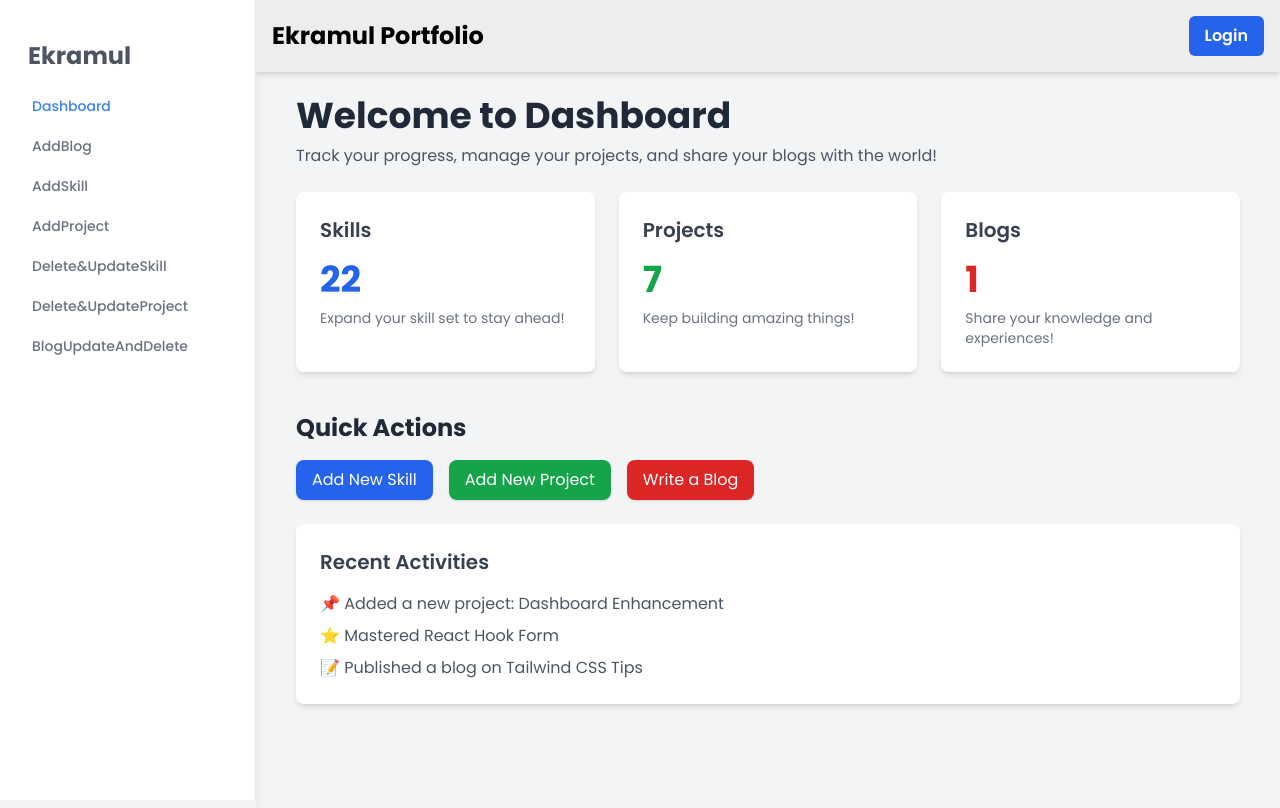
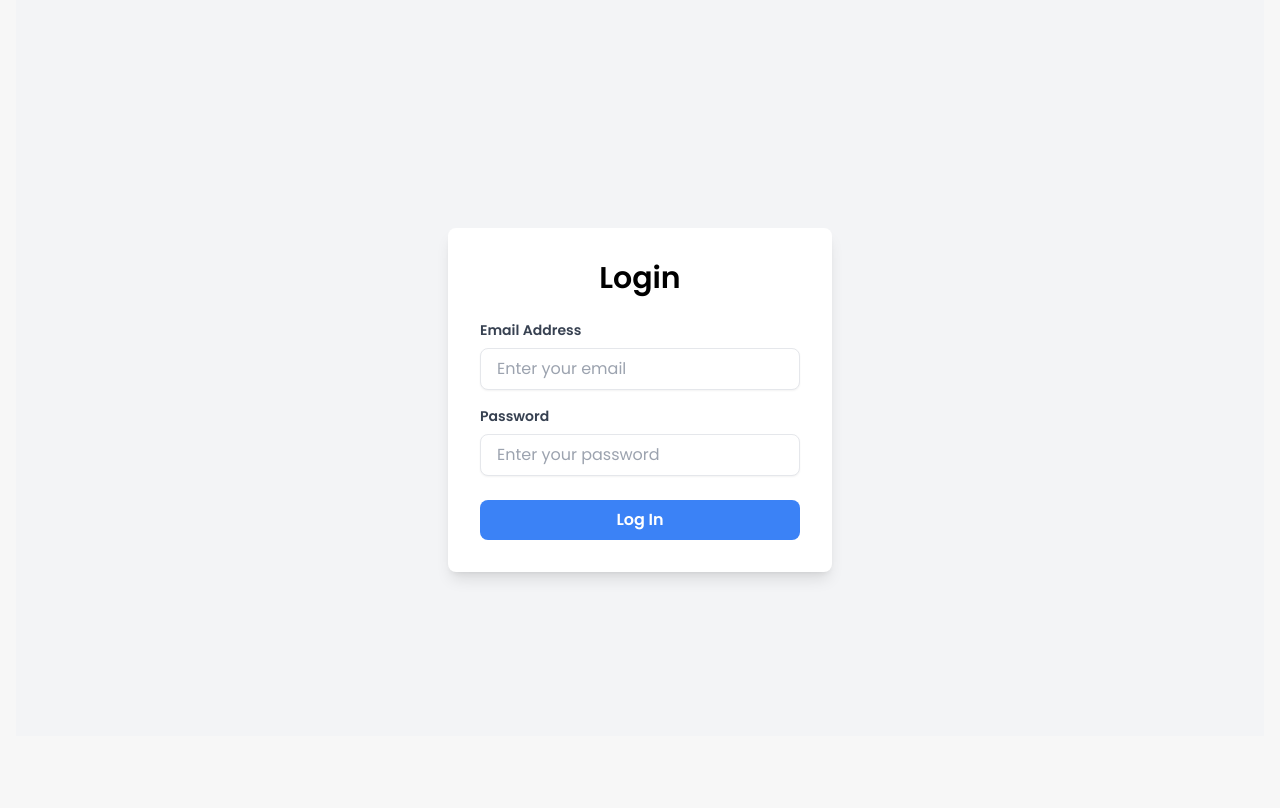
Before and after one commit to ekramul28/protfolio-Dashboard, a Next.js app: page / in a window 1280 px wide. Built offline with nearby package versions, Linux system fonts and the light colour scheme.

Commit message:
add some code

```diff
--- a/src/app/(dashboard)/dashboard/BlogUpdateAndDelete/page.tsx
+++ b/src/app/(dashboard)/dashboard/BlogUpdateAndDelete/page.tsx
@@ -42,6 +42,7 @@ const BlogUpDe: React.FC = () => {
     return <p className="text-red-500">{error}</p>;
   }
 
+  console.log(blogs);
   return (
     <div>
       <BlogList blogs={blogs} />
--- /dev/null
+++ b/src/app/(dashboard)/dashboard/addBlog/_components/blogSection.tsx
@@ -0,0 +1,20 @@
+// components/BlogSection.tsx
+"use client";
+import React, { useState } from "react";
+import BlogEditor from "./blogEditor";
+
+const BlogSection: React.FC = () => {
+  const [blogs, setBlogs] = useState<{ id: number; content: string }[]>([]);
+
+  const handleSaveBlog = (content: string) => {
+    setBlogs([{ id: Date.now(), content }, ...blogs]);
+  };
+
+  return (
+    <div className="max-w-4xl mx-auto p-4 space-y-8">
+      <BlogEditor onSave={handleSaveBlog} />
+    </div>
+  );
+};
+
+export default BlogSection;
--- /dev/null
+++ b/src/app/(dashboard)/dashboard/layout.tsx
@@ -0,0 +1,29 @@
+import SideBar from "@/components/SideBar";
+import NavbarDetailsPage from "@/components/navberForDetalisPage";
+
+export default function RootLayout({
+  children,
+}: Readonly<{
+  children: React.ReactNode;
+}>) {
+  return (
+    <html lang="en">
+      <body>
+        <div className="min-h-screen bg-gray-100 grid md:grid-cols-10">
+          {/* Sidebar */}
+          <div className="col-span-2  shadow-lg  inset-y-0">
+            <SideBar />
+          </div>
+
+          {/* Main Content */}
+          <div className="col-span-8 ">
+            <NavbarDetailsPage />
+            <main className="px-4 w-full h-[calc(100vh-64px)] overflow-auto hide-scrollbar">
+              {children}
+            </main>
+          </div>
+        </div>
+      </body>
+    </html>
+  );
+}
--- a/src/app/layout.tsx
+++ b/src/app/layout.tsx
@@ -1,7 +1,5 @@
 import type { Metadata } from "next";
 import "./globals.css";
-import SideBar from "@/components/SideBar";
-import NavbarDetailsPage from "@/components/navberForDetalisPage";
 
 export const metadata: Metadata = {
   title: "Ekramul Portfolio",
@@ -16,20 +14,9 @@ export default function RootLayout({
   return (
     <html lang="en">
       <body>
-        <div className="min-h-screen bg-gray-100 grid md:grid-cols-10">
-          {/* Sidebar */}
-          <div className="col-span-2  shadow-lg  inset-y-0">
-            <SideBar />
-          </div>
-
-          {/* Main Content */}
-          <div className="col-span-8 ">
-            <NavbarDetailsPage />
-            <main className="px-4 w-full h-[calc(100vh-64px)] overflow-auto hide-scrollbar">
-              {children}
-            </main>
-          </div>
-        </div>
+        <main className="px-4 w-full h-[calc(100vh-64px)] overflow-auto hide-scrollbar">
+          {children}
+        </main>
       </body>
     </html>
   );
--- a/src/app/page.tsx
+++ b/src/app/page.tsx
@@ -1,90 +1,117 @@
-// pages/index.tsx or your Home component
+/* eslint-disable @typescript-eslint/no-unused-vars */
+"use client";
 import Link from "next/link";
-import React from "react";
+import { useRouter } from "next/navigation";
+import React, { useState } from "react";
 
-const Home = () => {
+const LoginPage: React.FC = () => {
+  const [email, setEmail] = useState("");
+  const [password, setPassword] = useState("");
+  const [error, setError] = useState("");
+  const [loading, setLoading] = useState(false);
+  const router = useRouter();
+  // Handle form submission
+  const handleSubmit = async (e: React.FormEvent) => {
+    e.preventDefault();
+    if (email === "" || password === "") {
+      setError("Both fields are required.");
+      return;
+    }
+    console.log(email, password);
+    setError("");
+    setLoading(true);
+
+    try {
+      const response = await fetch(
+        "https://protfolio-server-dun.vercel.app/login",
+        {
+          method: "POST",
+          headers: {
+            "Content-Type": "application/json",
+          },
+          body: JSON.stringify({ email, password }),
+        }
+      );
+
+      if (!response.ok) {
+        const errorData = await response.json();
+        setError(errorData.message || "Failed to log in");
+        setLoading(false);
+        return;
+      }
+      const data = await response.json();
+      localStorage.setItem("token", data.token);
+      router.push("/dashboard");
+    } catch (err) {
+      setError("Something went wrong. Please try again.");
+    } finally {
+      setLoading(false);
+    }
+  };
+
   return (
-    <div className="min-h-screen  p-6">
-      {/* Dashboard Header */}
-      <header className="mb-6">
-        <h1 className="text-4xl font-bold text-gray-800">
-          Welcome to Dashboard
-        </h1>
-        <p className="text-gray-600 mt-2">
-          Track your progress, manage your projects, and share your blogs with
-          the world!
-        </p>
-      </header>
+    <section className="w-full min-h-screen bg-gray-100 flex justify-center items-center">
+      <div className="bg-white p-8 rounded-lg shadow-lg w-full sm:w-96">
+        <h2 className="text-3xl font-semibold text-center mb-6">Login</h2>
 
-      {/* Stats Section */}
-      <div className="grid grid-cols-1 md:grid-cols-3 gap-6">
-        {/* Skills Card */}
-        <div className="bg-white shadow-md rounded-lg p-6 hover:shadow-lg transition-shadow duration-300">
-          <h2 className="text-xl font-semibold text-gray-700 mb-4">Skills</h2>
-          <p className="text-4xl font-bold text-blue-600">22</p>
-          <p className="text-sm text-gray-500 mt-2">
-            Expand your skill set to stay ahead!
-          </p>
-        </div>
+        {/* Error message */}
+        {error && (
+          <div className="bg-red-500 text-white text-sm p-2 rounded mb-4">
+            {error}
+          </div>
+        )}
 
-        {/* Projects Card */}
-        <div className="bg-white shadow-md rounded-lg p-6 hover:shadow-lg transition-shadow duration-300">
-          <h2 className="text-xl font-semibold text-gray-700 mb-4">Projects</h2>
-          <p className="text-4xl font-bold text-green-600">7</p>
-          <p className="text-sm text-gray-500 mt-2">
-            Keep building amazing things!
-          </p>
-        </div>
+        <form onSubmit={handleSubmit}>
+          {/* Email Input */}
+          <div className="mb-4">
+            <label
+              className="block text-sm font-semibold text-gray-700 mb-2"
+              htmlFor="email"
+            >
+              Email Address
+            </label>
+            <input
+              type="email"
+              id="email"
+              name="email"
+              placeholder="Enter your email"
+              value={email}
+              onChange={(e) => setEmail(e.target.value)}
+              className="w-full px-4 py-2 border rounded-lg shadow-sm focus:outline-none focus:ring-2 focus:ring-blue-500"
+            />
+          </div>
 
-        {/* Blogs Card */}
-        <div className="bg-white shadow-md rounded-lg p-6 hover:shadow-lg transition-shadow duration-300">
-          <h2 className="text-xl font-semibold text-gray-700 mb-4">Blogs</h2>
-          <p className="text-4xl font-bold text-red-600">1</p>
-          <p className="text-sm text-gray-500 mt-2">
-            Share your knowledge and experiences!
-          </p>
-        </div>
+          {/* Password Input */}
+          <div className="mb-6">
+            <label
+              className="block text-sm font-semibold text-gray-700 mb-2"
+              htmlFor="password"
+            >
+              Password
+            </label>
+            <input
+              type="password"
+              id="password"
+              name="password"
+              placeholder="Enter your password"
+              value={password}
+              onChange={(e) => setPassword(e.target.value)}
+              className="w-full px-4 py-2 border rounded-lg shadow-sm focus:outline-none focus:ring-2 focus:ring-blue-500"
+            />
+          </div>
+
+          {/* Submit Button */}
+          <button
+            type="submit"
+            className="w-full bg-blue-500 text-white py-2 rounded-lg font-semibold hover:bg-blue-600 transition disabled:bg-gray-300"
+            disabled={loading}
+          >
+            {loading ? "Logging in..." : "Log In"}
+          </button>
+        </form>
       </div>
-
-      {/* Recent Activities and Actions */}
-      <section className="mt-10">
-        <h2 className="text-2xl font-bold text-gray-800 mb-4">Quick Actions</h2>
-        <div className="flex flex-col md:flex-row gap-4">
-          {/* Add Buttons */}
-          <Link
-            href={"/dashboard/addSkill"}
-            className="bg-blue-600 text-white px-4 py-2 rounded-lg shadow hover:bg-blue-700"
-          >
-            Add New Skill
-          </Link>
-          <Link
-            href={"/dashboard/addProject"}
-            className="bg-green-600 text-white px-4 py-2 rounded-lg shadow hover:bg-green-700"
-          >
-            Add New Project
-          </Link>
-          <Link
-            href={"/dashboard/addBlog"}
-            className="bg-red-600 text-white px-4 py-2 rounded-lg shadow hover:bg-red-700"
-          >
-            Write a Blog
-          </Link>
-        </div>
-
-        {/* Recent Activities */}
-        <div className="bg-white shadow-md rounded-lg mt-6 p-6">
-          <h3 className="text-xl font-semibold text-gray-700 mb-4">
-            Recent Activities
-          </h3>
-          <ul className="text-gray-600 space-y-2">
-            <li>📌 Added a new project: Dashboard Enhancement</li>
-            <li>⭐ Mastered React Hook Form</li>
-            <li>📝 Published a blog on Tailwind CSS Tips</li>
-          </ul>
-        </div>
-      </section>
-    </div>
+    </section>
   );
 };
 
-export default Home;
+export default LoginPage;
--- a/src/components/navberForDetalisPage.tsx
+++ b/src/components/navberForDetalisPage.tsx
@@ -1,6 +1,7 @@
 "use client";
 import React, { useState, useEffect } from "react";
 import Link from "next/link";
+import { useRouter } from "next/navigation";
 
 const NavbarDetailsPage: React.FC = () => {
   const [isLoggedIn, setIsLoggedIn] = useState(false);
@@ -11,10 +12,12 @@ const NavbarDetailsPage: React.FC = () => {
     setIsLoggedIn(!!token); // Update login status
   }, []);
 
+  const router = useRouter();
   // Handle logout by removing the token from localStorage
   const handleLogout = () => {
     localStorage.removeItem("token");
     setIsLoggedIn(false); // Update login status
+    router.push("/");
   };
 
   // Toggle dark mode
```
Also changed, not shown: src/app/(dashboard)/dashboard/page.tsx (added, +90 -0 lines).
